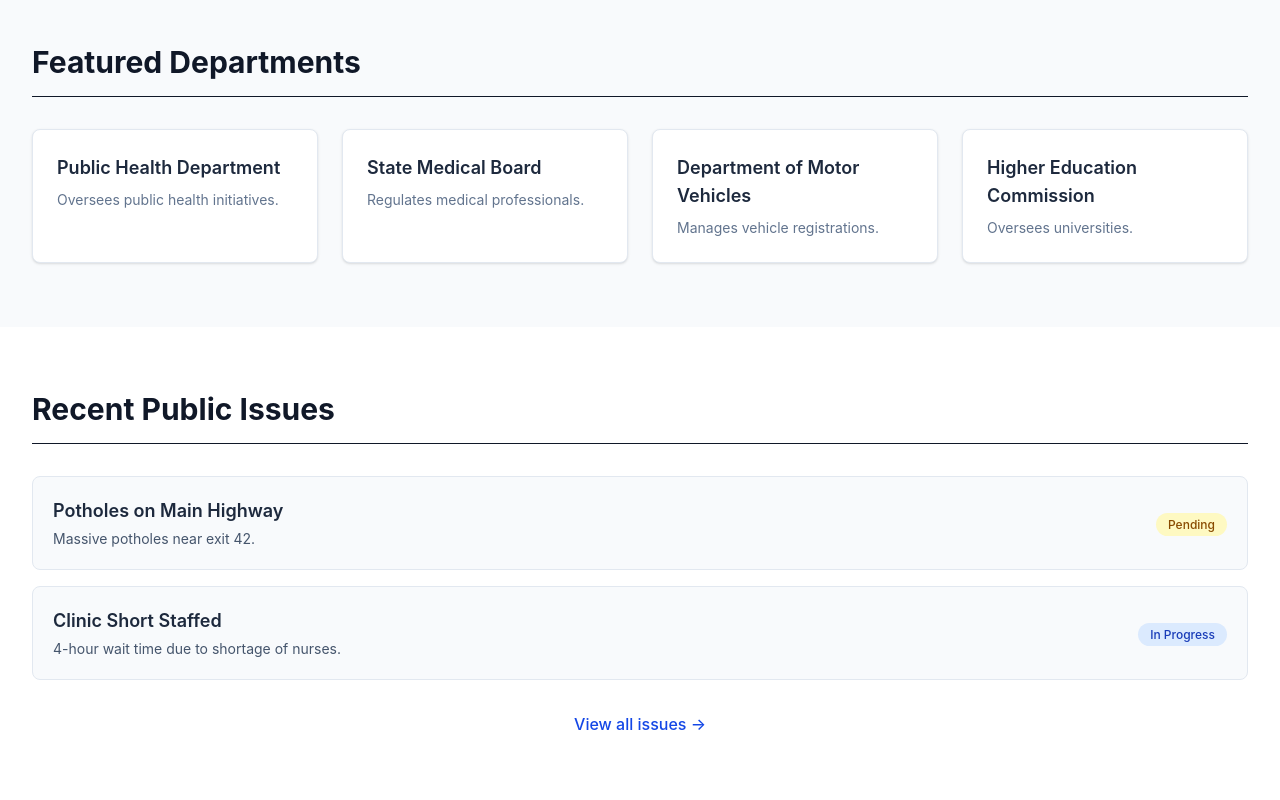
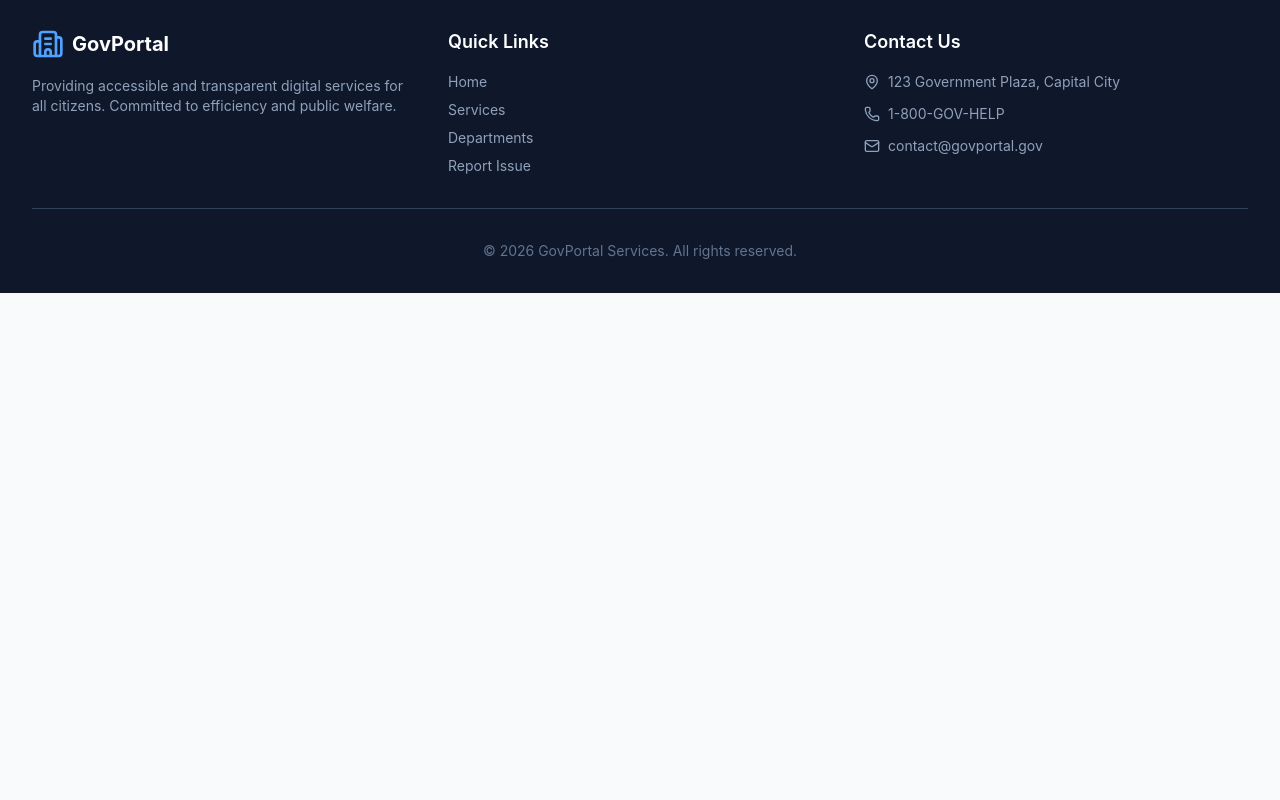
Before and after one commit to 5uba/GovernmentPortal, a React (Vite) app: page /admin/issues in a window 1280 px wide. Shown: the part 1160-1960 px from the top of the page. After the commit the page ends 1453 px from the top, so only its background shows below. Built offline with nearby package versions, Linux system fonts and the light colour scheme.

Commit message:
Remove public preview sections from home page

```diff
--- a/src/components/HeroBanner.jsx
+++ b/src/components/HeroBanner.jsx
@@ -22,15 +22,13 @@ const HeroBanner = () => {
           </p>
           <div className="flex flex-col sm:flex-row gap-4">
             <a
-              href="#services"
-              className="inline-flex items-center justify-center px-6 py-3 border border-transparent text-base font-medium rounded-md text-blue-900 bg-white hover:bg-blue-50 transition-colors"
+              className="inline-flex items-center justify-center px-6 py-3 border border-transparent text-base font-medium rounded-md text-blue-900 bg-white hover:bg-blue-50 transition-colors cursor-pointer"
             >
               Explore Services
               <ArrowRight className="ml-2 h-5 w-5" />
             </a>
             <a
-              href="#issues"
-              className="inline-flex items-center justify-center px-6 py-3 border border-white text-base font-medium rounded-md text-white hover:bg-blue-800 transition-colors"
+              className="inline-flex items-center justify-center px-6 py-3 border border-white text-base font-medium rounded-md text-white hover:bg-blue-800 transition-colors cursor-pointer"
             >
               Report an Issue
             </a>
--- a/src/components/Navbar.jsx
+++ b/src/components/Navbar.jsx
@@ -7,10 +7,7 @@ const Navbar = () => {
   const location = useLocation();
 
   const links = [
-    { name: 'Home', path: '/' },
-    { name: 'Department', path: '#departments' },
-    { name: 'Services', path: '#services' },
-    { name: 'Issues', path: '#issues' },
+    { name: 'Home', path: '/' }
   ];
 
   return (
--- a/src/pages/Home.jsx
+++ b/src/pages/Home.jsx
@@ -3,17 +3,7 @@ import Footer from '../components/Footer';
 import HeroBanner from '../components/HeroBanner';
 import { Link } from 'react-router-dom';
 import { Layers, Building, Briefcase } from 'lucide-react';
-import { useState, useEffect } from 'react';
-import { getStorageData } from '../utils/localStorage';
-
 const Home = () => {
-  const [issues, setIssues] = useState([]);
-  const [departments, setDepartments] = useState([]);
-
-  useEffect(() => {
-    setIssues(getStorageData('issues', []));
-    setDepartments(getStorageData('departments', []).filter(d => d.status === 'Active'));
-  }, []);
 
   return (
     <div className="min-h-screen flex flex-col bg-slate-50">
@@ -66,58 +56,7 @@ const Home = () => {
           </div>
         </section>
 
-        {/* Public Sections Display (Just for the landing page visual completeness) */}
-        <section id="departments" className="py-16 bg-slate-50">
-          <div className="max-w-7xl mx-auto px-4 sm:px-6 lg:px-8">
-            <h2 className="text-3xl font-bold text-gray-900 mb-8 border-b pb-4">Featured Departments</h2>
-            {departments.length > 0 ? (
-              <div className="grid grid-cols-1 sm:grid-cols-2 lg:grid-cols-4 gap-6">
-                {departments.slice(0, 4).map(dep => (
-                  <div key={dep.id} className="bg-white p-6 rounded-lg shadow-sm border border-slate-200">
-                    <h3 className="font-semibold text-lg text-slate-800 mb-2">{dep.name}</h3>
-                    <p className="text-sm text-slate-500 line-clamp-3">{dep.description}</p>
-                  </div>
-                ))}
-              </div>
-            ) : (
-              <p className="text-slate-500 italic">No active departments to display yet.</p>
-            )}
-          </div>
-        </section>
 
-        <section id="issues" className="py-16 bg-white">
-          <div className="max-w-7xl mx-auto px-4 sm:px-6 lg:px-8">
-            <h2 className="text-3xl font-bold text-gray-900 mb-8 border-b pb-4">Recent Public Issues</h2>
-            {issues.length > 0 ? (
-              <div className="space-y-4">
-                {issues.slice(0, 3).map(issue => (
-                  <div key={issue.id} className="bg-slate-50 p-5 rounded-lg border border-slate-200 flex flex-col sm:flex-row justify-between sm:items-center gap-4">
-                    <div>
-                      <h3 className="font-semibold text-lg text-slate-800">{issue.title}</h3>
-                      <p className="text-sm text-slate-600 mt-1">{issue.description}</p>
-                    </div>
-                    <div>
-                      <span className={`px-3 py-1 rounded-full text-xs font-medium ${
-                        issue.status === 'Resolved' ? 'bg-green-100 text-green-800' :
-                        issue.status === 'In Progress' ? 'bg-blue-100 text-blue-800' :
-                        'bg-yellow-100 text-yellow-800'
-                      }`}>
-                        {issue.status}
-                      </span>
-                    </div>
-                  </div>
-                ))}
-              </div>
-            ) : (
-              <p className="text-slate-500 italic">No public issues reported yet.</p>
-            )}
-            <div className="mt-8 text-center">
-              <Link to="/admin/issues" className="text-blue-700 font-medium hover:underline">
-                View all issues &rarr;
-              </Link>
-            </div>
-          </div>
-        </section>
       </main>
 
       <Footer />
```
